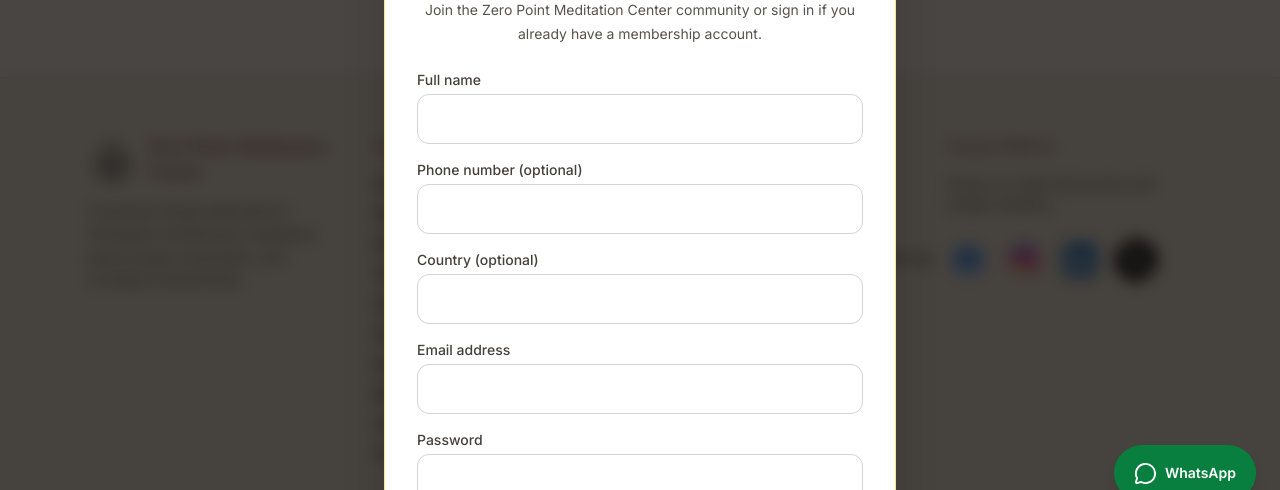
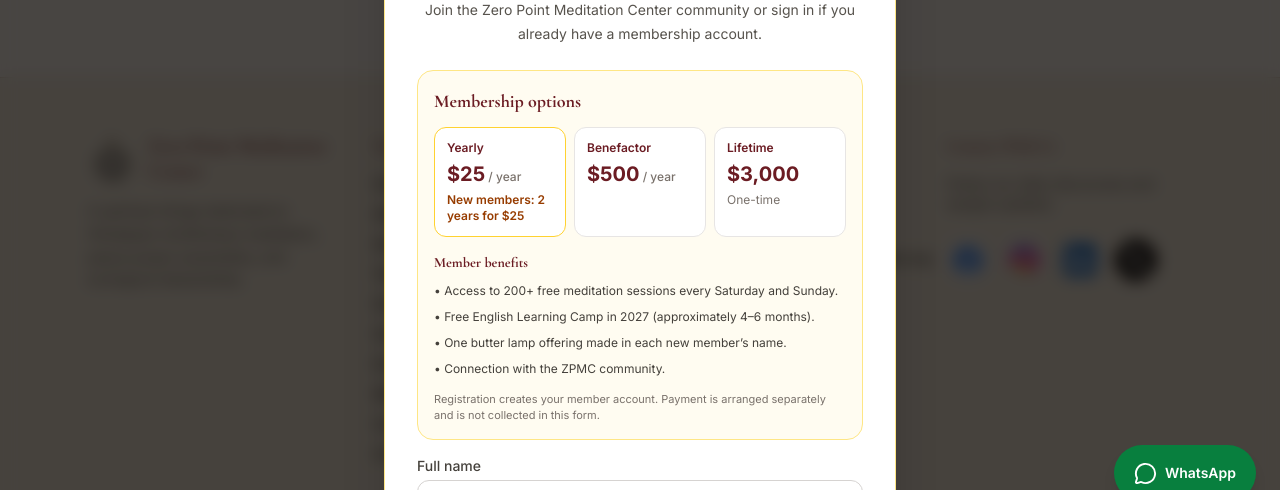
Before and after one commit to sherpaten/Zero-Point-Meditation-Center, a React (Vite) app in the folder zero-point-meditation/: page /membership-registration in a window 1280 px wide. Both pictures are taken after a click on the button "Join the community". Shown: the part 207-697 px from the top of the page. Built offline with nearby package versions, Linux system fonts and the light colour scheme; no server answers.

Commit message:
Show membership prices and benefits in signup modal (#63)

```diff
--- a/zero-point-meditation/src/components/MembershipPrompt.jsx
+++ b/zero-point-meditation/src/components/MembershipPrompt.jsx
@@ -161,6 +161,35 @@ export default function MembershipPrompt({ open, onClose, initialName = '', init
           </div>
         ) : (
           <form onSubmit={mode === 'signup' ? handleSignup : handleSignin} className="mt-6 space-y-4">
+            {mode === 'signup' && (
+              <section className="rounded-2xl border border-amber-200 bg-amber-50/70 p-4" aria-label="Membership prices and benefits">
+                <h3 className="font-serif text-lg font-bold text-buddhist-burgundy">Membership options</h3>
+                <div className="mt-3 grid grid-cols-1 gap-2 sm:grid-cols-3">
+                  <div className="rounded-xl border border-amber-300 bg-white p-3">
+                    <p className="text-xs font-semibold text-buddhist-burgundy">Yearly</p>
+                    <p className="mt-1 text-xl font-bold text-buddhist-burgundy">$25<span className="text-xs font-medium text-stone-500"> / year</span></p>
+                    <p className="mt-1 text-xs font-semibold text-amber-800">New members: 2 years for $25</p>
+                  </div>
+                  <div className="rounded-xl border border-stone-200 bg-white p-3">
+                    <p className="text-xs font-semibold text-buddhist-burgundy">Benefactor</p>
+                    <p className="mt-1 text-xl font-bold text-buddhist-burgundy">$500<span className="text-xs font-medium text-stone-500"> / year</span></p>
+                  </div>
+                  <div className="rounded-xl border border-stone-200 bg-white p-3">
+                    <p className="text-xs font-semibold text-buddhist-burgundy">Lifetime</p>
+                    <p className="mt-1 text-xl font-bold text-buddhist-burgundy">$3,000</p>
+                    <p className="mt-1 text-xs text-stone-500">One-time</p>
+                  </div>
+                </div>
+                <h4 className="mt-4 text-sm font-bold text-buddhist-burgundy">Member benefits</h4>
+                <ul className="mt-2 space-y-1.5 text-xs leading-5 text-stone-700">
+                  <li>• Access to 200+ free meditation sessions every Saturday and Sunday.</li>
+                  <li>• Free English Learning Camp in 2027 (approximately 4–6 months).</li>
+                  <li>• One butter lamp offering made in each new member’s name.</li>
+                  <li>• Connection with the ZPMC community.</li>
+                </ul>
+                <p className="mt-3 text-[11px] leading-4 text-stone-500">Registration creates your member account. Payment is arranged separately and is not collected in this form.</p>
+              </section>
+            )}
             {mode === 'signup' && <>
               <div><label className="mb-1 block text-sm font-medium text-stone-700" htmlFor="invite-name">Full name</label><input id="invite-name" value={name} onChange={e => setName(e.target.value)} required maxLength={120} autoComplete="name" className="w-full rounded-xl border border-stone-300 px-4 py-3 outline-none focus:border-amber-700"/></div>
               <div><label className="mb-1 block text-sm font-medium text-stone-700" htmlFor="invite-phone">Phone number (optional)</label><input id="invite-phone" value={phone} onChange={e => setPhone(e.target.value)} maxLength={40} autoComplete="tel" className="w-full rounded-xl border border-stone-300 px-4 py-3 outline-none focus:border-amber-700"/></div>
```
